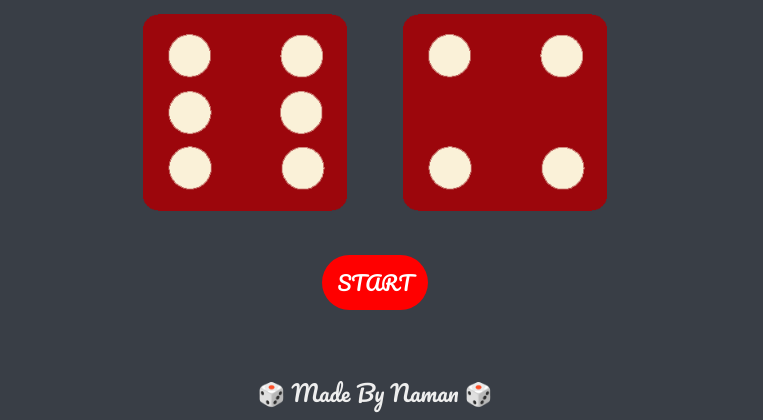
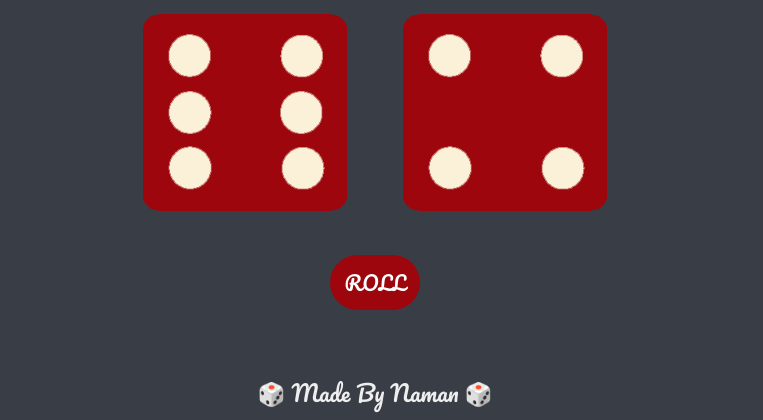
Before and after one commit to virtuallynaman/Dice_Duel, a plain HTML site: page index.html in a window 1280 px wide. Shown: the part 548-968 px from the top of the page, without its empty margins (265-1028 px from the left). Drawn offline with Linux system fonts and the light colour scheme.

Commit message:
changed roll dice button

```diff
--- a/index.html
+++ b/index.html
@@ -25,7 +25,7 @@
         <img class="img2" src="images/dice6.png" alt="Dice 2" />
       </div>
       <br><br><br>
-      <button class="start">START</button>
+      <button class="roll">ROLL</button>
     </div>
     <script src="index.js" type=""></script>
   </body>
--- a/styles.css
+++ b/styles.css
@@ -31,7 +31,7 @@ img {
   width: 80%;
 }
 
-.start {
+.roll {
   -webkit-border-radius: 30;
   -moz-border-radius: 30;
   border-radius: 30px;
@@ -39,13 +39,13 @@ img {
   color: #ffffff;
   border: none;
   font-size: 20px;
-  background: #ff0000;
+  background: #9C060C;
   padding: 10px 15px 10px 15px;
   text-decoration: none;
 }
 
-.start:hover {
-  background: #fc3c3c;
+.roll:hover {
+  background: #ff0000;
   text-decoration: none;
 }
 
```
